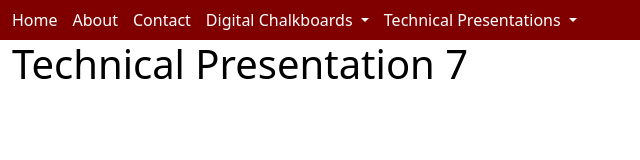
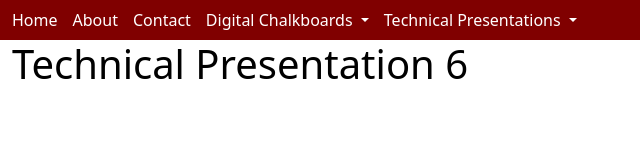
Before and after one commit to bluairis/bluairis.github.io, a plain HTML site: page Week 7 Work/technical_presentation_6.html in a window 1280 px wide. Shown: the full height of the page, 0-640 px from the left. Drawn offline with nearby package versions, Linux system fonts and the light colour scheme.

Commit message:
oop 6 neq 7

```diff
--- a/Week 7 Work/technical_presentation_6.html
+++ b/Week 7 Work/technical_presentation_6.html
@@ -3,7 +3,7 @@
 <head>
     <meta charset="UTF-8">
     <meta name="viewport" content="width=device-width, initial-scale=1.0">
-    <title>Technical Presentation 7</title>
+    <title>Technical Presentation 6</title>
     <script src="https://code.jquery.com/jquery-3.5.0.js"></script>
     <link href="https://cdn.jsdelivr.net/npm/bootstrap@5.0.2/dist/css/bootstrap.min.css"
     rel="stylesheet" integrity="sha384-EVSTQN3/azprG1Anm3QDgpJLIm9Nao0Yz1ztcQTwFspd3yD65VohhpuuCOmLASjC" crossorigin="anonymous">
@@ -20,7 +20,7 @@ crossorigin=""/>
   <div id="nav-placeholder"></div>
   <!--End Nav Bar-->
     <div class="container-fluid">
-      <h1>Technical Presentation 7</h1>
+      <h1>Technical Presentation 6</h1>
       <div id="map" style="height:800px"></div>
     </div>
     <script src="../js/nav.js"></script>
```
